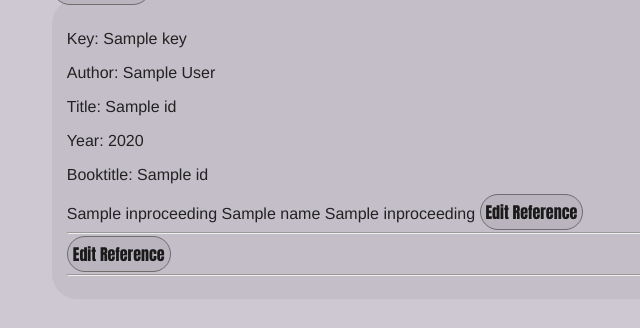
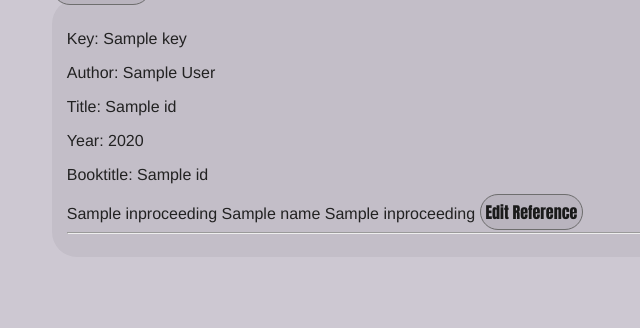
Before and after one commit to imsyc75/YVVLE, a Flask app: template src/templates/view_inproceedings.html in a window 1280 px wide. Shown: the part 118-446 px from the top of the page, without its empty margins (345-985 px from the left). Run offline with Flask 3, Linux system fonts and the light colour scheme; the template is opened without the code that fills it: most values are stand-ins (such as "Sample title", 1, 10 or a date in 2020).

Commit message:
fixed problem caused by merge in viewinproceedings

```diff
--- a/src/templates/view_inproceedings.html
+++ b/src/templates/view_inproceedings.html
@@ -28,9 +28,6 @@ View Inproceedings References
 
         <a href="/edit_inproceedings/{{ inproceeding[0].key }}" class="button">Edit Reference</a>
         <hr>
-    </div>
-    <a href="{{ url_for('edit_inproceedings', key=inproceeding[0].key) }}" class="button">Edit Reference</a>
-    <hr>
     {% endfor %}
     {% else %}
     No inproceedings references yet.
```
